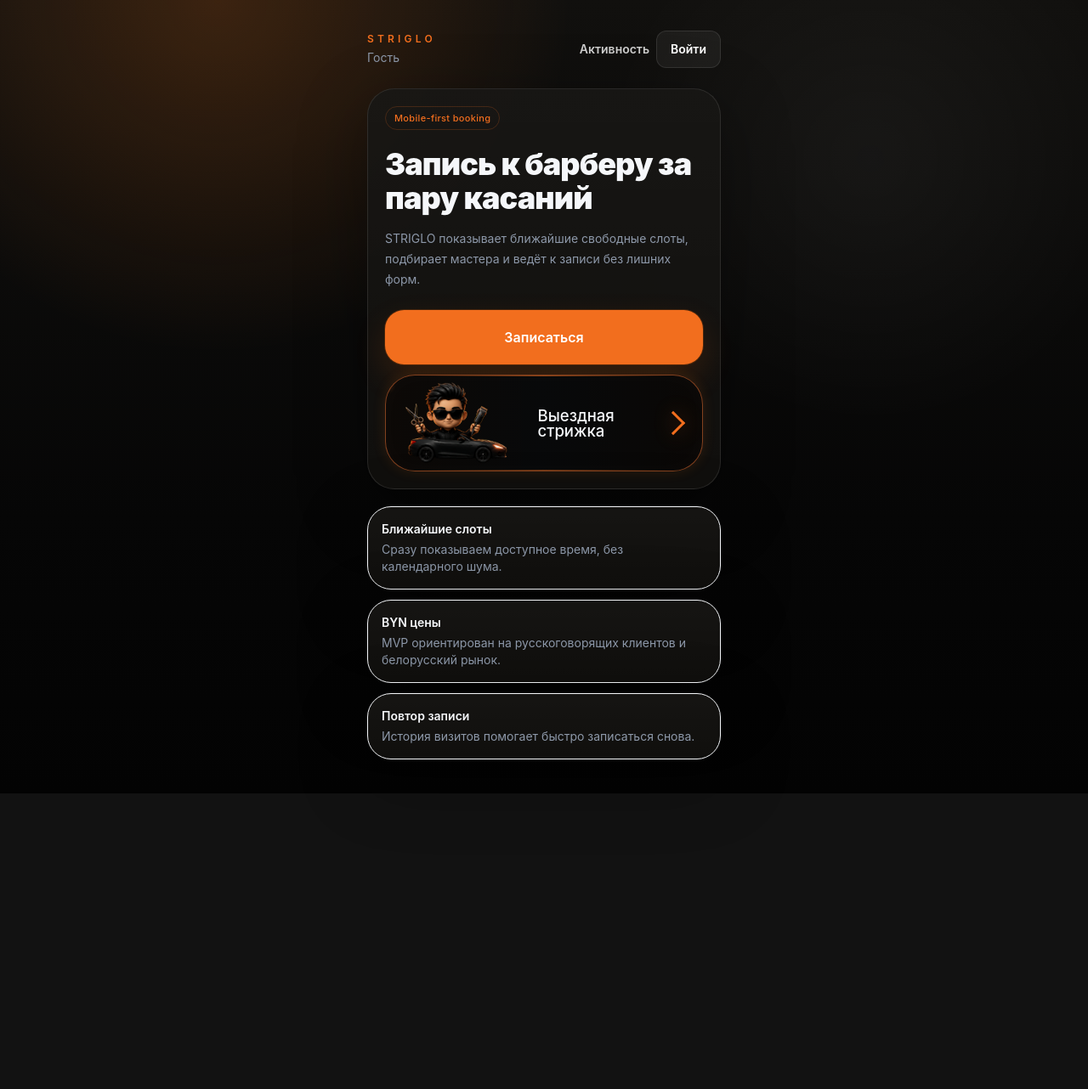
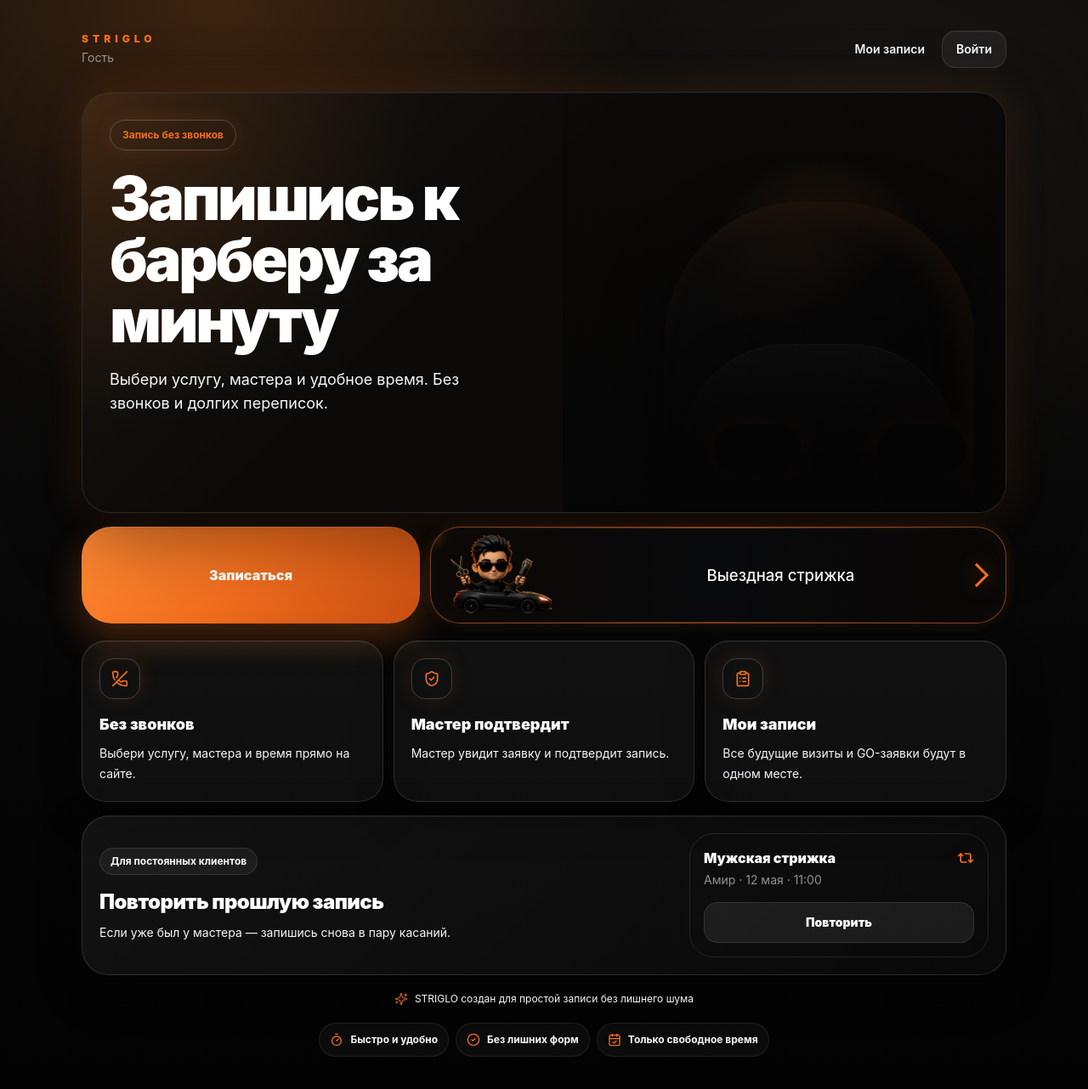
Before and after one commit to Staciv/Barber-stryglo, a Next.js app: page / in a window 1280 px wide. Shown: the whole page at 85% size. Before the commit the page ends 934 px from the top, so only its background shows below. Built offline with nearby package versions, Linux system fonts and the light colour scheme.

Commit message:
Redesign landing page with adjacent GO action

```diff
--- a/src/app/page.tsx
+++ b/src/app/page.tsx
@@ -1,82 +1,264 @@
 "use client";
 
+import { motion } from "framer-motion";
+import {
+  CalendarCheck,
+  CheckCircle2,
+  ClipboardList,
+  PhoneOff,
+  Repeat2,
+  ShieldCheck,
+  Sparkles,
+  Timer,
+} from "lucide-react";
 import Link from "next/link";
 import { useAuthStore } from "@/features/auth/model/auth-store";
 import { GoRideButton } from "@/features/go-request/ui/go-ride-button";
-import { Badge } from "@/shared/ui/badge";
-import { Button } from "@/shared/ui/button";
-import { FadeIn, MotionCard } from "@/shared/ui/motion";
+import { cn } from "@/shared/lib/utils";
 
-export default function HomePage() {
+type FeatureCardProps = {
+  title: string;
+  description: string;
+  icon: React.ComponentType<{ className?: string }>;
+  delay?: number;
+};
+
+type TrustItemProps = {
+  label: string;
+  icon: React.ComponentType<{ className?: string }>;
+};
+
+function Header() {
   const user = useAuthStore((state) => state.user);
   const isAuthenticated = useAuthStore((state) => state.isAuthenticated);
   const logout = useAuthStore((state) => state.logout);
 
   return (
-    <main className="min-h-screen bg-striglo-grid">
-      <div className="mx-auto flex min-h-screen w-full max-w-md flex-col px-4 pb-safe-offset-4 pt-safe-offset-6">
-        <FadeIn as="header" className="flex items-center justify-between gap-3">
-          <div>
-            <p className="text-xs font-semibold uppercase tracking-[0.35em] text-accent">STRIGLO</p>
-            <p className="mt-1 text-sm text-muted">{isAuthenticated && user ? user.phone : "Гость"}</p>
+    <motion.header
+      initial={{ opacity: 0, y: -8 }}
+      animate={{ opacity: 1, y: 0 }}
+      transition={{ duration: 0.28, ease: [0.22, 1, 0.36, 1] }}
+      className="flex items-center justify-between gap-3"
+    >
+      <div className="min-w-0">
+        <p className="text-xs font-black uppercase tracking-[0.42em] text-accent">STRIGLO</p>
+        <p className="mt-1 truncate text-sm text-white/55">{isAuthenticated && user ? user.phone : "Гость"}</p>
       </div>
-          <div className="flex items-center gap-2">
-            <Link className="text-sm font-semibold text-white/80" href="/activity">
-              Активность
+
+      <nav className="flex items-center gap-2" aria-label="Основная навигация">
+        <Link
+          href="/activity"
+          className="inline-flex min-h-11 items-center rounded-2xl px-3 text-sm font-semibold text-white/78 transition-colors hover:text-white focus-visible:outline-none focus-visible:ring-2 focus-visible:ring-accent/80"
+        >
+          Мои записи
         </Link>
         {isAuthenticated ? (
-              <Button size="sm" variant="secondary" onClick={logout}>
+          <button
+            type="button"
+            onClick={logout}
+            className="inline-flex min-h-11 items-center justify-center rounded-2xl border border-white/10 bg-white/[0.06] px-4 text-sm font-semibold text-white shadow-[inset_0_1px_0_rgba(255,255,255,0.05)] transition-all hover:border-white/18 hover:bg-white/[0.09] focus-visible:outline-none focus-visible:ring-2 focus-visible:ring-accent/80 active:scale-[0.98]"
+          >
             Выйти
-              </Button>
+          </button>
         ) : (
           <Link
             href="/login"
-                className="inline-flex min-h-11 items-center justify-center rounded-xl border border-white/10 bg-white/5 px-4 text-sm font-semibold text-white"
+            className="inline-flex min-h-11 items-center justify-center rounded-2xl border border-white/10 bg-white/[0.06] px-4 text-sm font-semibold text-white shadow-[inset_0_1px_0_rgba(255,255,255,0.05)] transition-all hover:border-white/18 hover:bg-white/[0.09] focus-visible:outline-none focus-visible:ring-2 focus-visible:ring-accent/80 active:scale-[0.98]"
           >
             Войти
           </Link>
         )}
-          </div>
-        </FadeIn>
+      </nav>
+    </motion.header>
+  );
+}
 
-        <FadeIn
-          as="section"
-          delay={0.04}
-          className="mt-6 rounded-[2rem] border border-white/10 surface-panel p-5 shadow-card"
-        >
-          <Badge variant="accent">Mobile-first booking</Badge>
-          <h1 className="mt-5 text-4xl font-black tracking-tight text-foreground">
-            Запись к барберу за пару касаний
-          </h1>
-          <p className="mt-4 text-sm leading-6 text-muted">
-            STRIGLO показывает ближайшие свободные слоты, подбирает мастера и ведёт к записи без лишних форм.
-          </p>
-          <div className="mt-6 grid gap-3">
+function PrimaryButton({ className }: { className?: string }) {
+  return (
     <Link
       href="/booking"
-              className="inline-flex min-h-16 items-center justify-center rounded-[1.4rem] border border-accent/20 bg-accent px-6 text-base font-semibold text-white shadow-glow transition-transform duration-200 active:scale-[0.98]"
+      className={cn(
+        "inline-flex min-h-[7rem] w-full items-center justify-center rounded-[2.2rem] bg-[linear-gradient(135deg,#ff8a34_0%,#f26e1e_48%,#c94f12_100%)] px-4 text-center text-base font-black text-white shadow-[0_18px_42px_rgba(242,110,30,0.28),inset_0_1px_0_rgba(255,255,255,0.18)] transition-all duration-200 hover:brightness-110 focus-visible:outline-none focus-visible:ring-2 focus-visible:ring-accent/90 focus-visible:ring-offset-2 focus-visible:ring-offset-background active:scale-[0.985]",
+        className,
+      )}
     >
       Записаться
     </Link>
+  );
+}
+
+function CinematicChairVisual() {
+  return (
+    <div
+      aria-label="Атмосфера премиального барбершопа"
+      role="img"
+      className="pointer-events-none absolute inset-x-0 bottom-0 h-[58%] overflow-hidden md:inset-y-0 md:left-auto md:right-0 md:h-auto md:w-[48%]"
+    >
+      <div className="absolute inset-0 bg-[radial-gradient(circle_at_52%_45%,rgba(255,122,24,0.24),transparent_32%),linear-gradient(90deg,rgba(5,5,5,0.85),rgba(5,5,5,0.18)_42%,rgba(5,5,5,0.78))] md:bg-[radial-gradient(circle_at_58%_42%,rgba(255,122,24,0.25),transparent_32%),linear-gradient(90deg,rgba(10,9,8,0),rgba(10,9,8,0.75))]" />
+      <div className="absolute bottom-0 left-1/2 h-[74%] w-[82%] -translate-x-1/2 rounded-t-[45%] bg-[linear-gradient(145deg,rgba(46,42,37,0.2),rgba(8,8,8,0.94)_42%,rgba(0,0,0,1))] shadow-[inset_-18px_12px_36px_rgba(255,122,24,0.1),0_24px_70px_rgba(0,0,0,0.78)] md:left-[58%] md:w-[70%]" />
+      <div className="absolute bottom-[14%] left-1/2 h-[26%] w-[70%] -translate-x-1/2 rounded-[999px_999px_36px_36px] bg-[linear-gradient(180deg,rgba(55,51,45,0.26),rgba(3,3,3,0.92))] shadow-[inset_0_1px_0_rgba(255,255,255,0.08),0_20px_50px_rgba(0,0,0,0.85)] md:left-[58%] md:w-[62%]" />
+      <div className="absolute bottom-[9%] left-[22%] h-[12%] w-[20%] rounded-full bg-black/80 shadow-[0_0_34px_rgba(255,122,24,0.16)] md:left-[34%]" />
+      <div className="absolute bottom-[9%] right-[22%] h-[12%] w-[20%] rounded-full bg-black/80 shadow-[0_0_34px_rgba(255,122,24,0.16)] md:right-[9%]" />
+      <div className="absolute inset-0 bg-[linear-gradient(180deg,rgba(5,5,5,0.12),rgba(5,5,5,0.72)_78%,rgba(5,5,5,0.96))]" />
+    </div>
+  );
+}
+
+function HeroCard() {
+  return (
+    <motion.section
+      initial={{ opacity: 0, y: 16 }}
+      animate={{ opacity: 1, y: 0 }}
+      transition={{ duration: 0.34, ease: [0.22, 1, 0.36, 1] }}
+      className="relative mt-7 overflow-hidden rounded-[2.15rem] border border-white/[0.12] bg-[#0b0a08] px-5 pb-[13.5rem] pt-5 shadow-[0_24px_90px_rgba(0,0,0,0.45),0_0_52px_rgba(242,110,30,0.16),inset_0_1px_0_rgba(255,255,255,0.06)] md:min-h-[31rem] md:px-8 md:py-8"
+    >
+      <CinematicChairVisual />
+      <div className="absolute inset-0 bg-[radial-gradient(circle_at_0%_0%,rgba(255,122,24,0.18),transparent_34%),linear-gradient(135deg,rgba(255,255,255,0.045),transparent_42%)]" />
+      <div className="relative z-10 max-w-xl">
+        <span className="inline-flex min-h-9 items-center rounded-full border border-accent/24 bg-accent/12 px-3.5 text-xs font-bold text-accent shadow-[0_0_22px_rgba(242,110,30,0.12)]">
+          Запись без звонков
+        </span>
+        <h1 className="mt-5 max-w-[13ch] text-[2.7rem] font-black leading-[0.94] tracking-[-0.045em] text-white sm:text-6xl md:max-w-[12ch] md:text-7xl">
+          Запишись к барберу за минуту
+        </h1>
+        <p className="mt-5 max-w-md text-base leading-7 text-white/68 md:text-lg">
+          Выбери услугу, мастера и удобное время. Без звонков и долгих переписок.
+        </p>
+      </div>
+    </motion.section>
+  );
+}
+
+function ActionRow() {
+  return (
+    <motion.section
+      initial={{ opacity: 0, y: 14 }}
+      animate={{ opacity: 1, y: 0 }}
+      transition={{ delay: 0.08, duration: 0.32, ease: [0.22, 1, 0.36, 1] }}
+      className="mt-4 grid grid-cols-[0.74fr_1.26fr] gap-3"
+      aria-label="Основные действия"
+    >
+      <PrimaryButton />
       <GoRideButton />
+    </motion.section>
+  );
+}
+
+function FeatureCard({ title, description, icon: Icon, delay = 0 }: FeatureCardProps) {
+  return (
+    <motion.article
+      initial={{ opacity: 0, y: 14 }}
+      animate={{ opacity: 1, y: 0 }}
+      transition={{ delay, duration: 0.28, ease: [0.22, 1, 0.36, 1] }}
+      className="rounded-3xl border border-white/[0.12] bg-white/[0.045] p-5 shadow-[0_18px_50px_rgba(0,0,0,0.24),inset_0_1px_0_rgba(255,255,255,0.04)] transition-all hover:border-white/[0.18] hover:bg-white/[0.06]"
+    >
+      <div className="flex size-12 items-center justify-center rounded-2xl border border-accent/22 bg-accent/13 text-accent shadow-[0_0_24px_rgba(242,110,30,0.12)]">
+        <Icon className="size-5" aria-hidden="true" />
       </div>
-        </FadeIn>
+      <h2 className="mt-4 text-lg font-black text-white">{title}</h2>
+      <p className="mt-2 text-sm leading-6 text-white/58">{description}</p>
+    </motion.article>
+  );
+}
 
-        <section className="mt-5 grid gap-3">
-          <MotionCard padding="sm" delay={0.08}>
-            <p className="text-sm font-semibold text-foreground">Ближайшие слоты</p>
-            <p className="mt-1 text-sm text-muted">Сразу показываем доступное время, без календарного шума.</p>
-          </MotionCard>
-          <MotionCard padding="sm" delay={0.12}>
-            <p className="text-sm font-semibold text-foreground">BYN цены</p>
-            <p className="mt-1 text-sm text-muted">MVP ориентирован на русскоговорящих клиентов и белорусский рынок.</p>
-          </MotionCard>
-          <MotionCard padding="sm" delay={0.16}>
-            <p className="text-sm font-semibold text-foreground">Повтор записи</p>
-            <p className="mt-1 text-sm text-muted">История визитов помогает быстро записаться снова.</p>
-          </MotionCard>
+function RepeatBookingCard() {
+  return (
+    <motion.section
+      initial={{ opacity: 0, y: 14 }}
+      animate={{ opacity: 1, y: 0 }}
+      transition={{ duration: 0.3, ease: [0.22, 1, 0.36, 1] }}
+      className="mt-4 rounded-[2rem] border border-white/[0.12] bg-[linear-gradient(135deg,rgba(255,255,255,0.06),rgba(255,255,255,0.025))] p-5 shadow-[0_18px_54px_rgba(0,0,0,0.26),inset_0_1px_0_rgba(255,255,255,0.05)] md:flex md:items-center md:justify-between md:gap-6"
+    >
+      <div className="min-w-0">
+        <span className="inline-flex min-h-8 items-center rounded-full border border-white/10 bg-white/[0.05] px-3 text-xs font-bold text-white/58">
+          Для постоянных клиентов
+        </span>
+        <h2 className="mt-4 text-2xl font-black tracking-tight text-white">Повторить прошлую запись</h2>
+        <p className="mt-2 max-w-md text-sm leading-6 text-white/58">
+          Если уже был у мастера — запишись снова в пару касаний.
+        </p>
+      </div>
+
+      <div className="mt-5 rounded-3xl border border-white/[0.1] bg-black/22 p-4 md:mt-0 md:w-[22rem]">
+        <div className="flex items-start justify-between gap-4">
+          <div>
+            <p className="text-base font-black text-white">Мужская стрижка</p>
+            <p className="mt-1 text-sm text-white/55">Амир · 12 мая · 11:00</p>
+          </div>
+          <Repeat2 className="mt-0.5 size-5 shrink-0 text-accent" aria-hidden="true" />
+        </div>
+        <Link
+          href="/booking"
+          className="mt-4 inline-flex min-h-12 w-full items-center justify-center rounded-2xl border border-white/10 bg-white/[0.07] px-4 text-sm font-black text-white transition-all hover:border-accent/40 hover:bg-accent/14 focus-visible:outline-none focus-visible:ring-2 focus-visible:ring-accent/80 active:scale-[0.99]"
+        >
+          Повторить
+        </Link>
+      </div>
+    </motion.section>
+  );
+}
+
+function TrustItem({ label, icon: Icon }: TrustItemProps) {
+  return (
+    <span className="inline-flex min-h-10 items-center gap-2 rounded-full border border-white/[0.08] bg-white/[0.035] px-3 text-xs font-bold text-white/58">
+      <Icon className="size-4 text-accent" aria-hidden="true" />
+      {label}
+    </span>
+  );
+}
+
+function TrustStrip() {
+  return (
+    <section className="mt-5 flex flex-wrap justify-center gap-2 pb-safe-offset-4" aria-label="Преимущества STRIGLO">
+      <TrustItem icon={Timer} label="Быстро и удобно" />
+      <TrustItem icon={CheckCircle2} label="Без лишних форм" />
+      <TrustItem icon={CalendarCheck} label="Только свободное время" />
+    </section>
+  );
+}
+
+export default function HomePage() {
+  return (
+    <main className="min-h-screen bg-striglo-grid">
+      <div className="mx-auto min-h-screen w-full max-w-6xl px-4 pt-safe-offset-6 sm:px-6 lg:px-8">
+        <Header />
+        <HeroCard />
+        <ActionRow />
+
+        <section className="mt-5 grid gap-3 md:grid-cols-3" aria-label="Почему STRIGLO удобен">
+          <FeatureCard
+            icon={PhoneOff}
+            title="Без звонков"
+            description="Выбери услугу, мастера и время прямо на сайте."
+            delay={0}
+          />
+          <FeatureCard
+            icon={ShieldCheck}
+            title="Мастер подтвердит"
+            description="Мастер увидит заявку и подтвердит запись."
+            delay={0.04}
+          />
+          <FeatureCard
+            icon={ClipboardList}
+            title="Мои записи"
+            description="Все будущие визиты и GO-заявки будут в одном месте."
+            delay={0.08}
+          />
         </section>
 
+        <RepeatBookingCard />
+
+        <motion.div
+          initial={{ opacity: 0 }}
+          animate={{ opacity: 1 }}
+          transition={{ delay: 0.18, duration: 0.3 }}
+          className="mt-5 flex items-center justify-center gap-2 text-xs text-white/38"
+        >
+          <Sparkles className="size-4 text-accent/80" aria-hidden="true" />
+          <span>STRIGLO создан для простой записи без лишнего шума</span>
+        </motion.div>
+
+        <TrustStrip />
       </div>
     </main>
   );
```
Also changed, not shown: 1 other file (tests, documents, lock files or other folders). Lines whose indentation alone changed are shown as unchanged.
